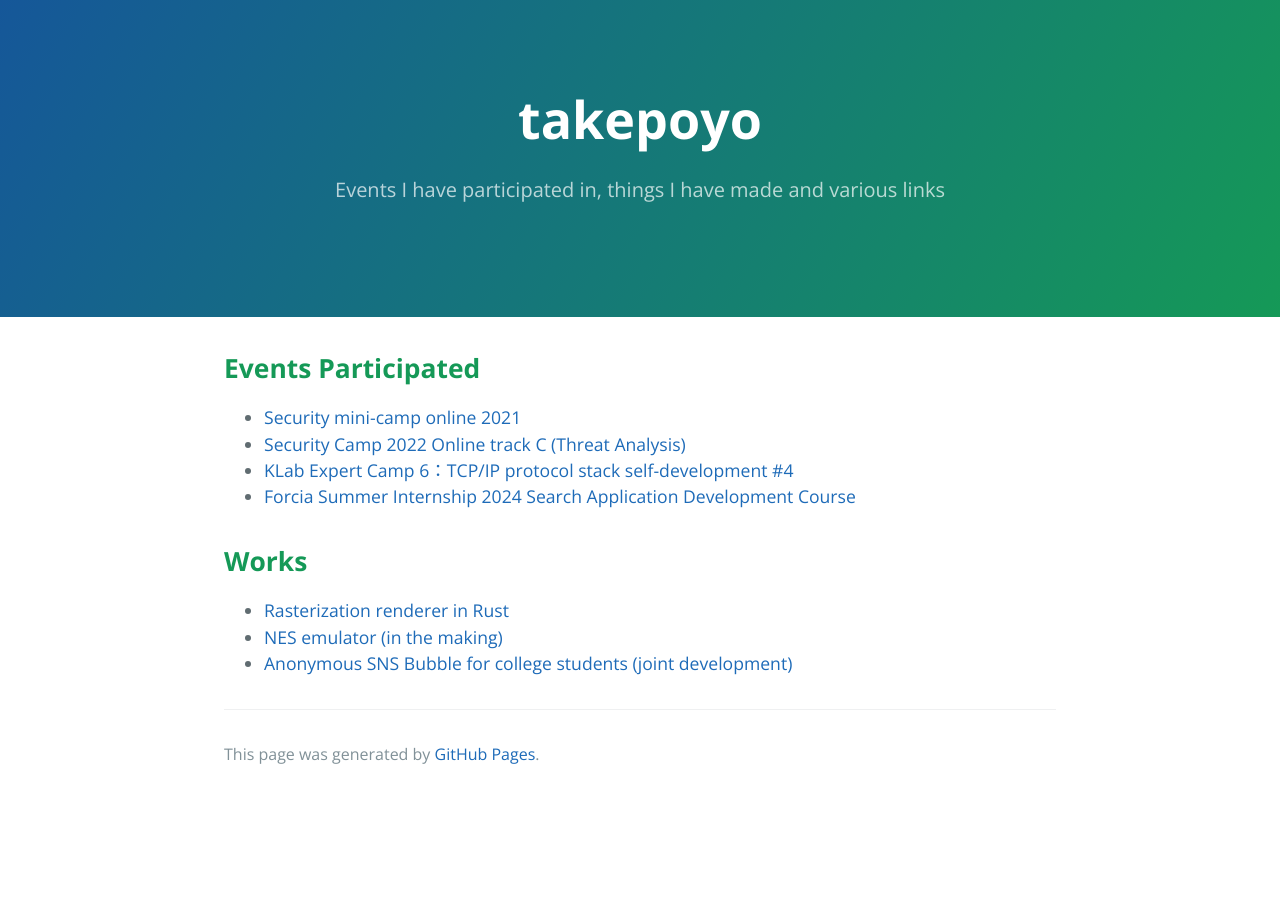
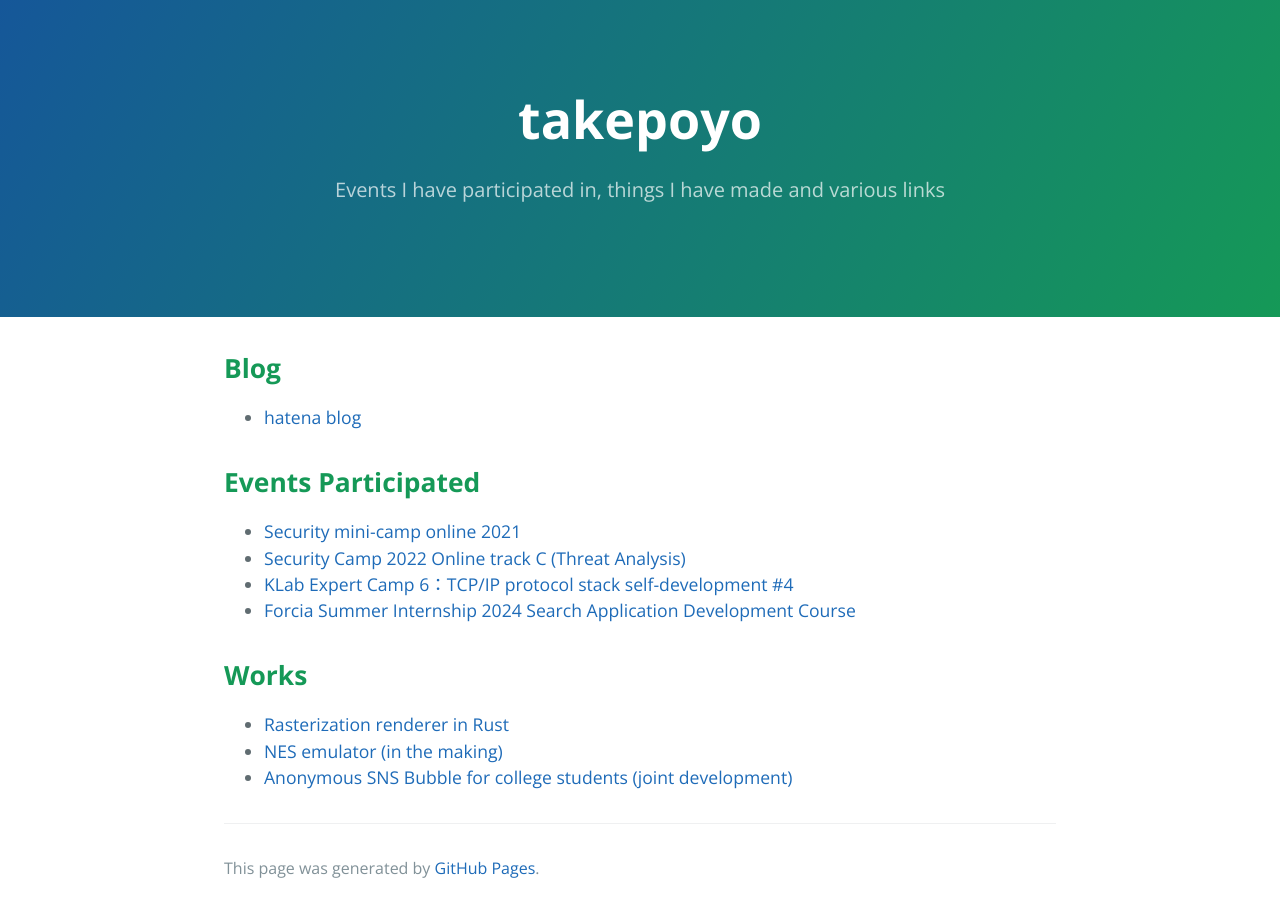
Before and after one commit to onagonanja/onagonanja.github.io, a Jekyll site: the page built from index.md, in a window 1280 px wide. Built offline with Jekyll 4.4.1, drawn with Linux system fonts in a browser that asks for light colours.

Commit message:
add blog link

```diff
--- a/index.md
+++ b/index.md
@@ -1,6 +1,9 @@
 ---
 layout: default
 ---
+
+## **Blog**
+- [hatena blog](https://takepoyo2001.hatenablog.com/)
 
 ## **Events Participated**
 
```
